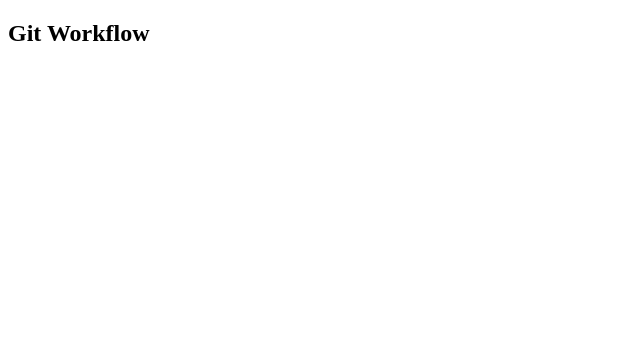
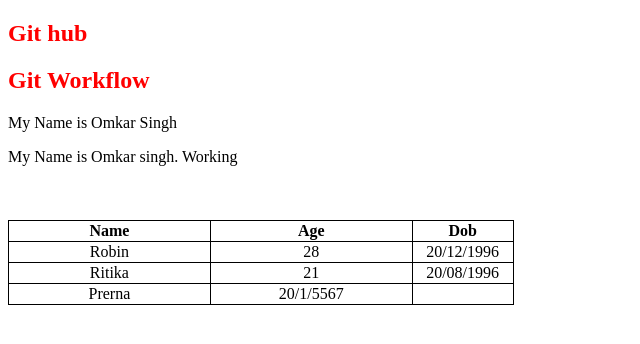
Before and after one commit to ritikapal315-ship-it/Git-workflow, a plain HTML site: page index.html in a window 1280 px wide. Shown: the whole page, without its empty margins (0-640 px from the left). Drawn offline with Linux system fonts and the light colour scheme.

Commit message:
First file done

```diff
--- a/index.html
+++ b/index.html
@@ -3,10 +3,51 @@
 <head>
     <meta charset="UFT-8">
     <meta name="viewpoint"content="width=device-width,initial-scale=1.0">
-    <title>Git & Github</title>
+    <title>Git ignore</title>
+    <style>
+        table,th,td{border: 1px solid black;
+        border-collapse: collapse;
+    width: 40%;
+    text-align: center;}
+    h2{
+        color: red;
+    }
+    </style>
 </head>
 <body>
-    <h2 git hub></h2>
+    <h2>Git hub</h2>
     <h2>Git Workflow </h2>
+    <p>My Name is                                           Omkar Singh</p>
+    <div title='This is "omkar" information'>My Name is Omkar singh.
+        Working
+    </div>
+    <br>
+    <br>
+    <br>
+        <table>
+            <tr>
+                <th>Name</th>
+                <th>Age</th>
+                <th>Dob</th>
+            </tr>
+            <tr>
+                <td>Robin</td>
+                <td>28</td>
+                <td>20/12/1996</td>
+            </tr>
+            <tr>
+                <td>Ritika</td>
+                <td>21</td>
+                <td>20/08/1996</td>
+            </tr>
+            <tr>
+                <td>Prerna</td>
+                <td>20/1/5567</td>
+
+            </tr>
+
+        </table>
+
+
 </body>
 </html>
```
